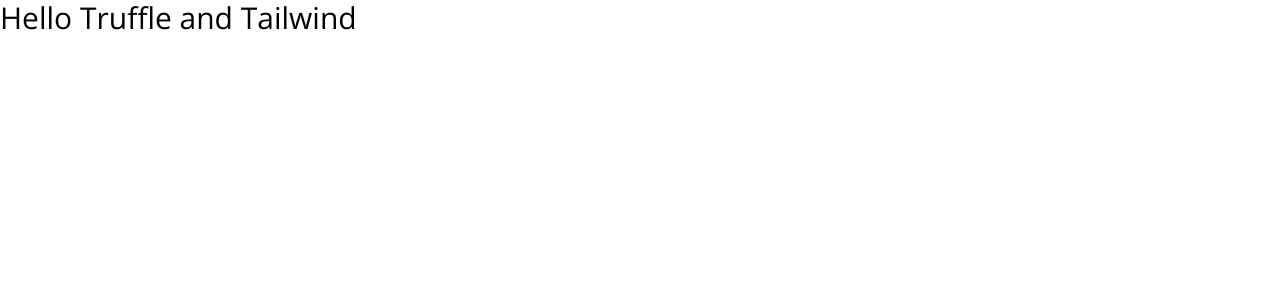
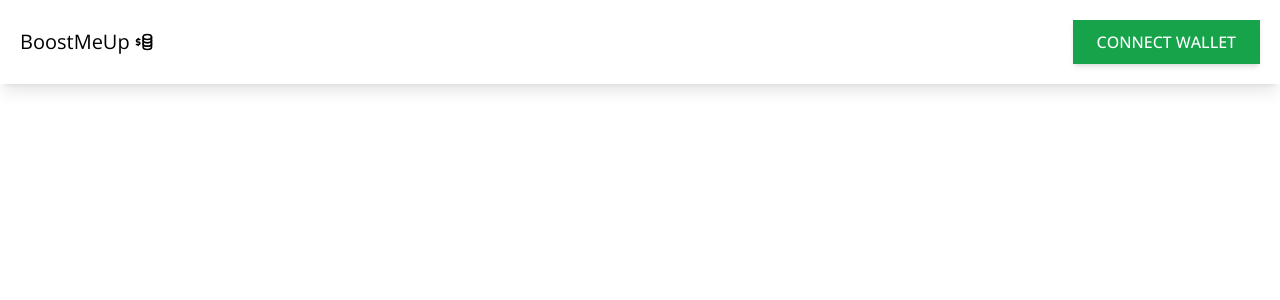
Before and after one commit to ShayanJamil519/Crowdfunding-dapp, a React (Create React App) app: page / in a window 1280 px wide. Shown: the top 300 px of the page. Built offline with nearby package versions, Linux system fonts and the light colour scheme.

Commit message:
Header Done

```diff
--- a/src/App.jsx
+++ b/src/App.jsx
@@ -1,9 +1,11 @@
+import Header from "./components/Header";
+
 const App = () => {
   return (
     <div className="min-h-screen">
-      <h4 className="text-3xl">Hello Truffle and Tailwind</h4>
+      <Header />
     </div>
-  )
-}
+  );
+};
 
-export default App
+export default App;
--- /dev/null
+++ b/src/components/Header.jsx
@@ -0,0 +1,55 @@
+import React from "react";
+import { TbBusinessplan } from "react-icons/tb";
+import { Link } from "react-router-dom";
+
+const Header = () => {
+  return (
+    <header
+      className="flex justify-between items-center
+        p-5 bg-white shadow-lg fixed top-0 left-0 right-0"
+    >
+      <Link
+        to="/"
+        className="flex justify-start items-center
+      text-xl text-black space-x-1"
+      >
+        <span>BoostMeUp</span>
+        <TbBusinessplan />
+      </Link>
+
+      <div className="flex space-x-2 justify-center">
+        <button
+          type="button"
+          className="inline-block px-6 py-3 bg-green-600
+            text-white font-medium text-md leading-tight uppercase
+            shadow-md hover:bg-green-700"
+          // onClick={connectWallet}
+        >
+          Connect Wallet
+        </button>
+        {/* {connectedAccount ? (
+          <button
+            type="button"
+            className="inline-block px-6 py-2.5 bg-green-600
+            text-white font-medium text-xs leading-tight uppercase
+             shadow-md hover:bg-green-700"
+          >
+            {truncate(connectedAccount, 4, 4, 11)}
+          </button>
+        ) : (
+          <button
+            type="button"
+            className="inline-block px-6 py-2.5 bg-green-600
+            text-white font-medium text-xs leading-tight uppercase
+            shadow-md hover:bg-green-700"
+            onClick={connectWallet}
+          >
+            Connect Wallet
+          </button>
+        )} */}
+      </div>
+    </header>
+  );
+};
+
+export default Header;
```
Also changed, not shown: 1 other file (tests, documents, lock files or other folders).
